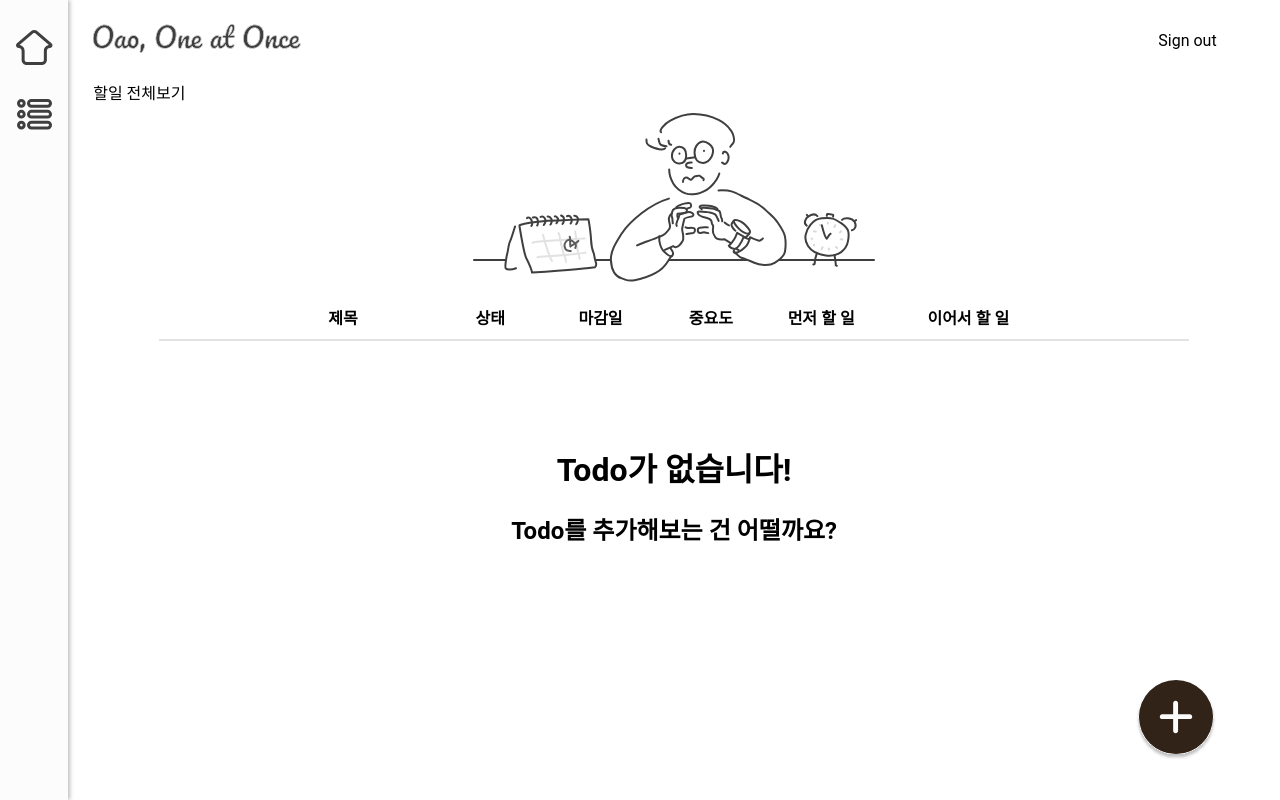
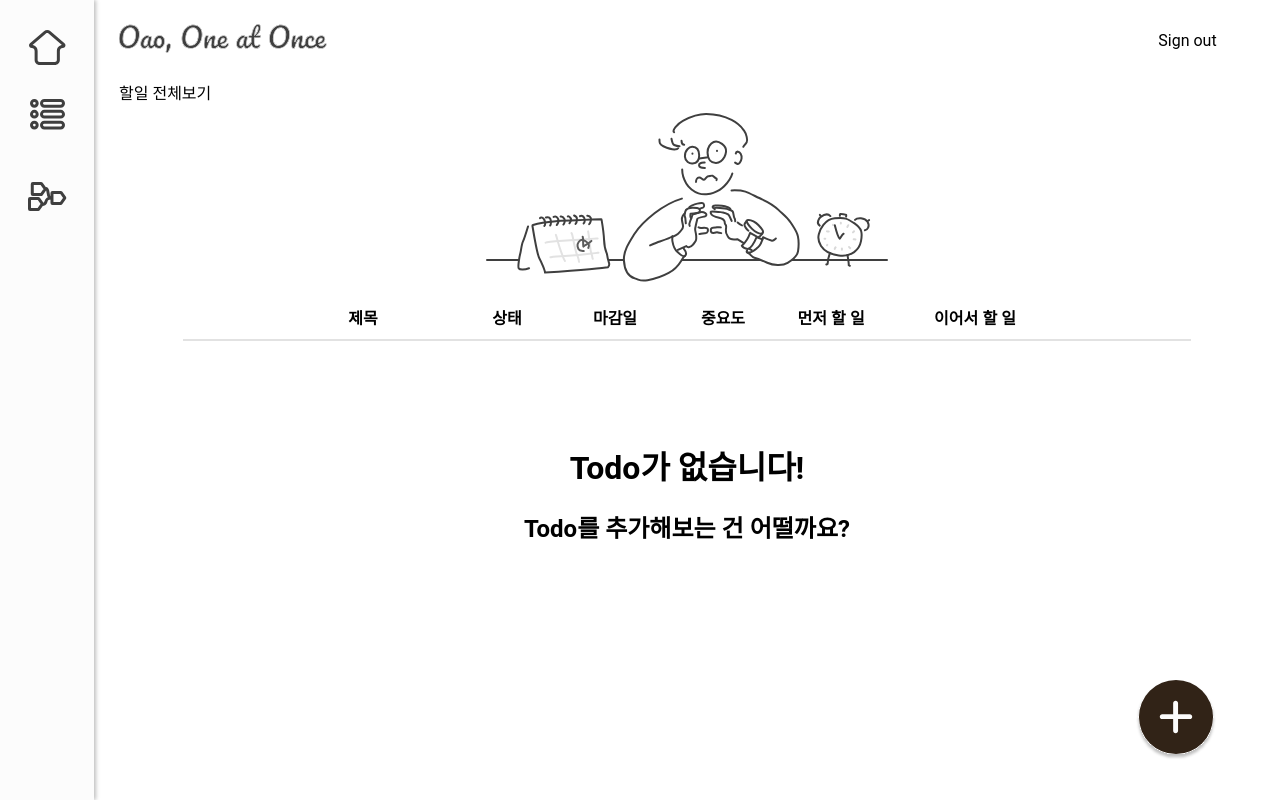
Before and after one commit to boostcampwm-2022/web20-OAO, a React (Vite) app in the folder client/: page /todos in a window 1280 px wide. Built offline with nearby package versions, Linux system fonts and the light colour scheme.

Commit message:
feat: 다이어그램 페이지 레이아웃 추가

```diff
--- a/client/src/container/Menubar.tsx
+++ b/client/src/container/Menubar.tsx
@@ -5,9 +5,13 @@ import styled from 'styled-components';
 import Home from '@images/Home.svg';
 import Table from '@images/Table.svg';
 import Image from '@components/Image';
-import Button from '@components/Button';
+import Diagram from '@images/Diagram.svg';
 
 const Wrapper = styled.div`
+  width: auto;
+  padding-inline: 15px;
+  display: flex;
+  flex-direction: column;
   height: 100vh;
   background: #fcfcfc;
   box-shadow: 2px 0px 4px rgba(0, 0, 0, 0.25);
@@ -21,7 +25,10 @@ const Menubar = (): ReactElement => {
         <Image src={Home} margin={'30px 0 0 0'} />
       </Link>
       <Link to="/todos">
-        <Button context={<Image src={Table} margin={'30px 0 0 0'} />} />
+        <Image src={Table} margin={'30px 0 0 0'} />
+      </Link>
+      <Link to="/diagram">
+        <Image src={Diagram} margin={'30px 0 0 0'} />
       </Link>
     </Wrapper>
   );
--- a/client/src/container/todos/Table.tsx
+++ b/client/src/container/todos/Table.tsx
@@ -6,6 +6,7 @@ import { useAtom } from 'jotai';
 import { PlainTodo } from '@todo/todo.type';
 import { todoList, displayDetailAtom } from '@util/GlobalState.js';
 import { toast } from 'react-toastify';
+import { topologySort, calcOrder } from '@util/diagram.util';
 
 const Wrapper = styled.div`
   width: 85%;
@@ -44,6 +45,13 @@ const Table = (): ReactElement => {
   const [displayDetail, setDisplayDetail] = useAtom(displayDetailAtom);
   const [filter, setFilter] = useState<'DONE' | 'READY' | 'WAIT'>('READY');
   const [sort, setSort] = useState<Map<string, 'NONE' | 'ASCEND' | 'DESCEND'>>(new Map());
+
+  topologySort(todoListAtom, () => true)
+    .then(calcOrder)
+    .then((value) => console.log(value))
+    .catch(() => {
+      console.log('error');
+    });
 
   useEffect(() => {
     todoListAtom
--- /dev/null
+++ b/client/src/page/Diagram.tsx
@@ -0,0 +1,7 @@
+import { ReactElement } from 'react';
+
+const Diagram = (): ReactElement => {
+  return <div>diagram</div>;
+};
+
+export default Diagram;
```
